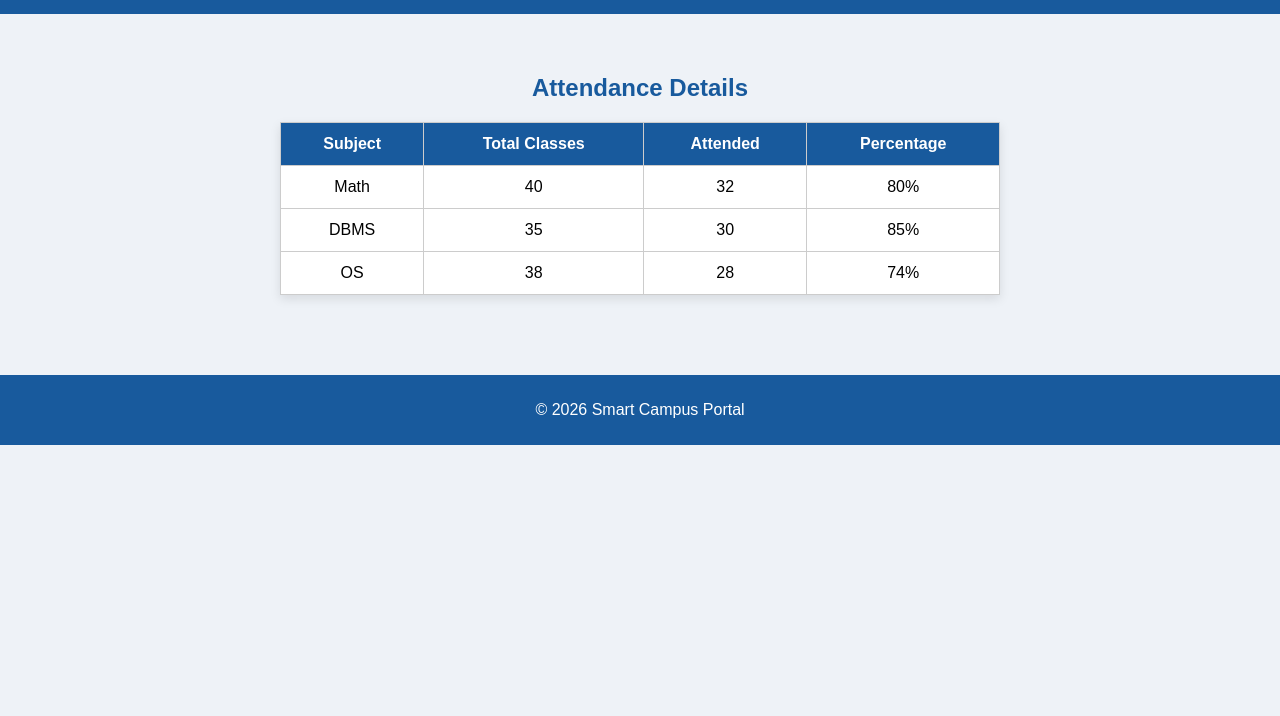
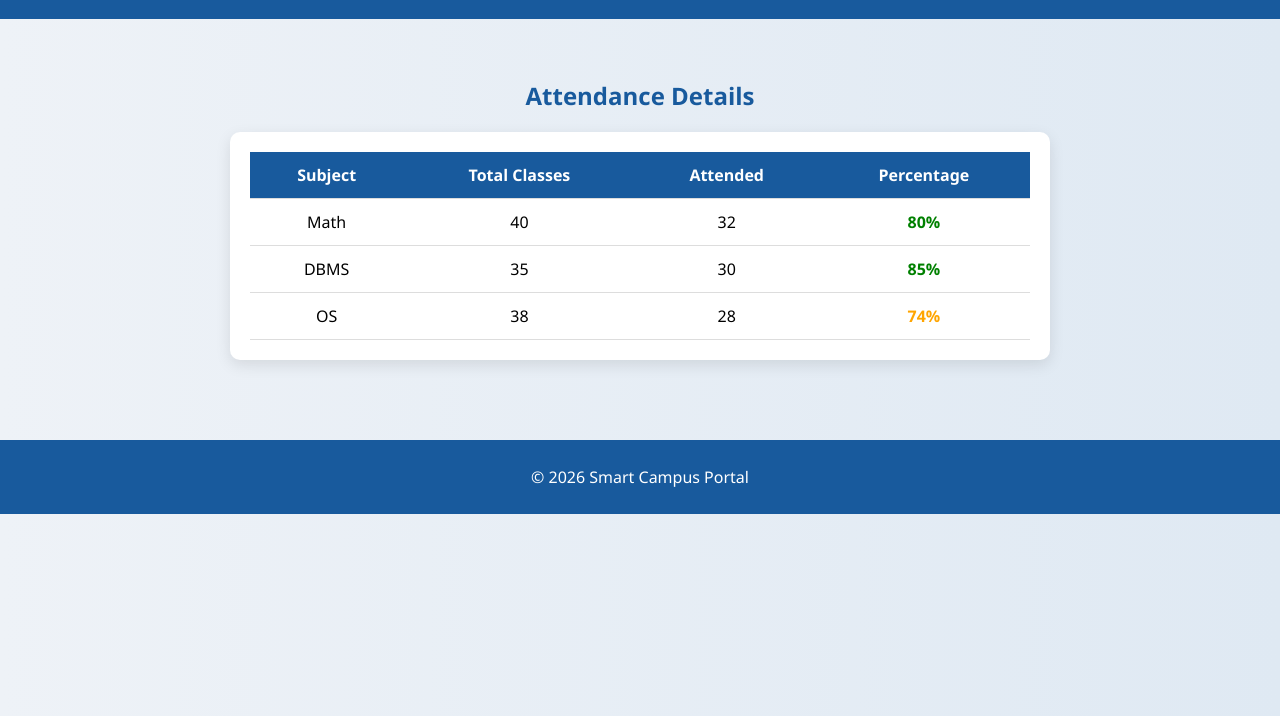
Before and after one commit to sreedeviej/Student-Faculty-Admin-Web-Portal, a plain HTML site: page attendance.html in a window 1280 px wide. Shown: the part 84-800 px from the top of the page. Drawn offline with Linux system fonts and the light colour scheme.

Commit message:
final attendance UI

```diff
--- a/attendance.html
+++ b/attendance.html
@@ -5,9 +5,9 @@
 
     <style>
         body {
-            font-family: Arial, sans-serif;
+            font-family: 'Segoe UI', sans-serif;
             margin: 0;
-            background: #eef2f7;
+            background: linear-gradient(to right, #eef2f7, #dfe9f3);
         }
 
         /* Header */
@@ -27,6 +27,10 @@
             font-size: 14px;
         }
 
+        .nav a:hover {
+            text-decoration: underline;
+        }
+
         /* Container */
         .container {
             padding: 40px;
@@ -35,25 +39,53 @@
 
         h2 {
             color: #185a9d;
+            margin-bottom: 20px;
+        }
+
+        /* Card */
+        .card {
+            width: 65%;
+            margin: auto;
+            background: white;
+            border-radius: 10px;
+            box-shadow: 0 5px 15px rgba(0,0,0,0.1);
+            padding: 20px;
         }
 
         /* Table */
         table {
-            width: 60%;
-            margin: auto;
+            width: 100%;
             border-collapse: collapse;
-            background: white;
-            box-shadow: 0 4px 10px rgba(0,0,0,0.1);
         }
 
         th, td {
             padding: 12px;
-            border: 1px solid #ccc;
+            border-bottom: 1px solid #ddd;
         }
 
         th {
             background: #185a9d;
             color: white;
+        }
+
+        tr:hover {
+            background: #f5f7fa;
+        }
+
+        /* Percentage colors */
+        .good {
+            color: green;
+            font-weight: bold;
+        }
+
+        .avg {
+            color: orange;
+            font-weight: bold;
+        }
+
+        .low {
+            color: red;
+            font-weight: bold;
         }
 
         /* Footer */
@@ -81,6 +113,7 @@
     <div class="container">
         <h2>Attendance Details</h2>
 
+        <div class="card">
             <table>
                 <tr>
                     <th>Subject</th>
@@ -93,24 +126,25 @@
                     <td>Math</td>
                     <td>40</td>
                     <td>32</td>
-                <td>80%</td>
+                    <td class="good">80%</td>
                 </tr>
 
                 <tr>
                     <td>DBMS</td>
                     <td>35</td>
                     <td>30</td>
-                <td>85%</td>
+                    <td class="good">85%</td>
                 </tr>
 
                 <tr>
                     <td>OS</td>
                     <td>38</td>
                     <td>28</td>
-                <td>74%</td>
+                    <td class="avg">74%</td>
                 </tr>
 
             </table>
+        </div>
     </div>
 
     <div class="footer">
```
Lines whose indentation alone changed are shown as unchanged.
